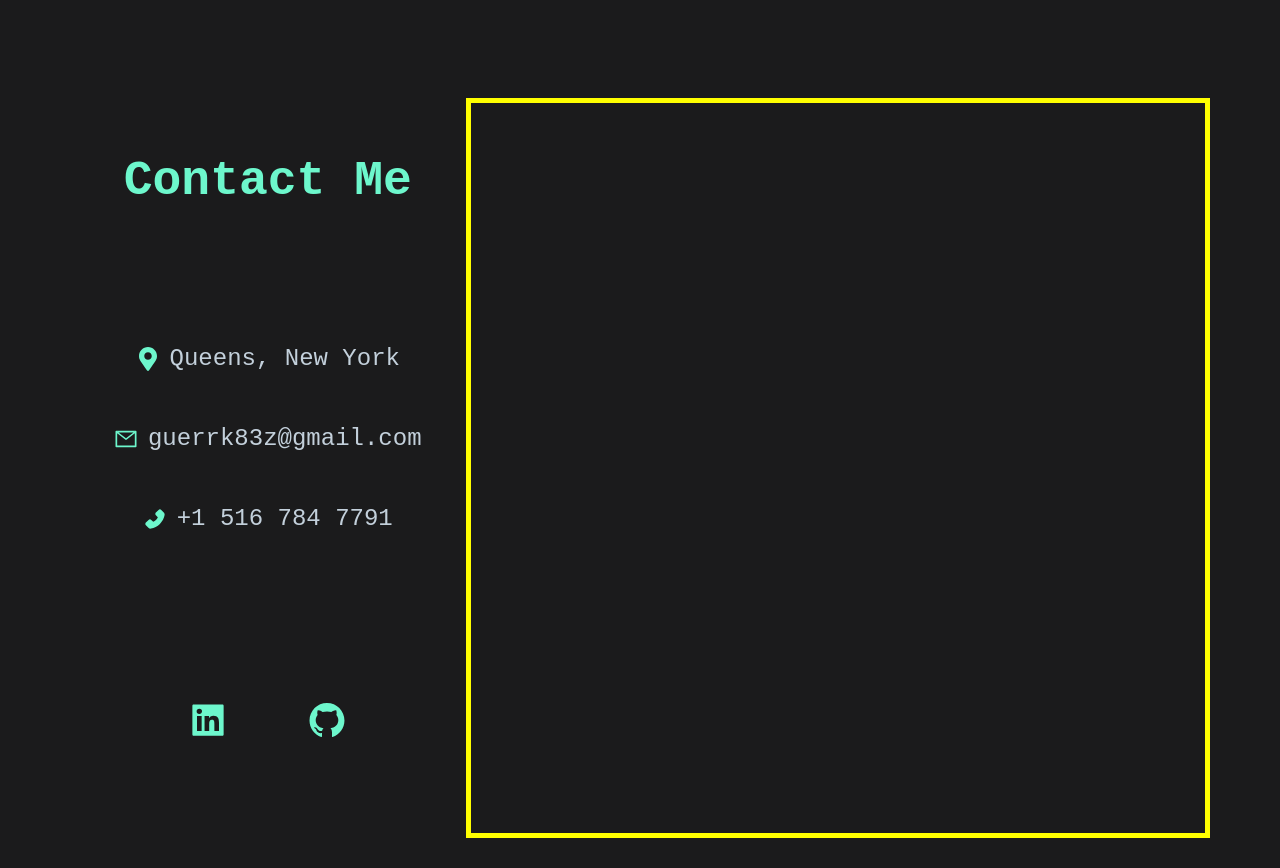
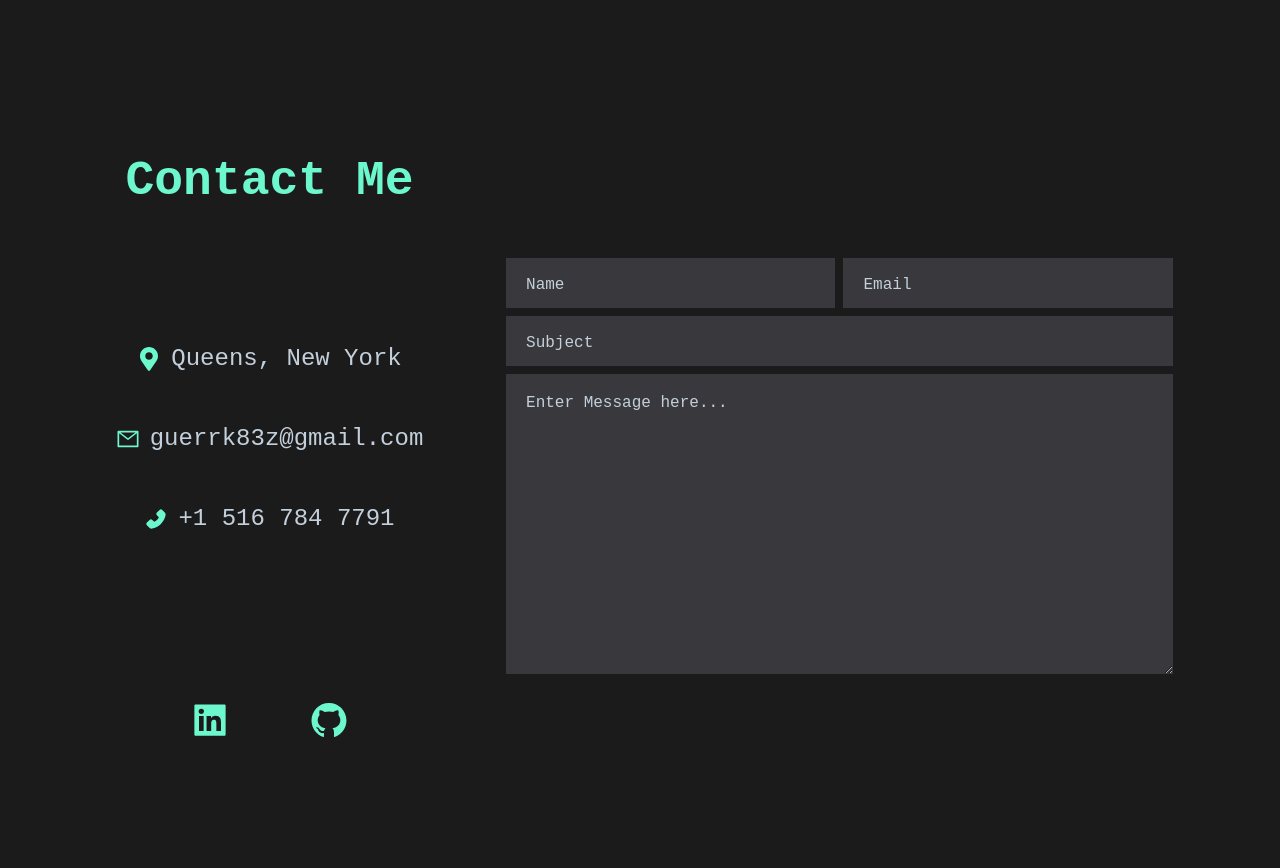
Before and after one commit to keguerrero8/Portfolio_V1, a React (Create React App) app: page / in a window 1280 px wide. Shown: the part 4331-5199 px from the top of the page. Built offline with nearby package versions, Linux system fonts and the light colour scheme.

Commit message:
styled form

```diff
--- a/src/components/Contact/Contact.js
+++ b/src/components/Contact/Contact.js
@@ -13,7 +13,12 @@ import {
     MapIcon,
     MailIcon,
     LinkedInIcon,
-    GithubIcon
+    GithubIcon,
+    FormContainer,
+    InputContainer,
+    InputSmall,
+    InputLarge,
+    TextArea
 } from './ContactElements'
 
 const Contact = () => {
@@ -42,6 +47,16 @@ const Contact = () => {
                 </ContactSocialMedia>
             </ContactLeft>
             <ContactRight>
+                <FormContainer>
+                    <InputContainer>
+                        <InputSmall placeholder="Name" name="user_name"/>
+                        <InputSmall placeholder="Email" name="user_email"/>
+                    </InputContainer>
+                    <InputContainer>
+                        <InputLarge placeholder="Subject" name="user_subject"/>
+                    </InputContainer>
+                    <TextArea placeholder="Enter Message here..." name="message"/>
+                </FormContainer>
             </ContactRight>
         </ContactWrapper>
     </ContactContainer>
--- a/src/components/Contact/ContactElements.js
+++ b/src/components/Contact/ContactElements.js
@@ -38,7 +38,10 @@ export const ContactLeft = styled.div`
 
 export const ContactRight = styled.div`
     flex: 1.3;
-    border: solid yellow 5px;
+    /* border: solid yellow 5px; */
+    display: flex;
+    justify-content: center;
+    align-items: center;
 `
 
 export const ContactInfo = styled.div`
@@ -91,3 +94,93 @@ export const LinkedInIcon = styled(AiFillLinkedin)`
 export const GithubIcon = styled(AiFillGithub)`
     color: #6df7cc;
 `
+
+export const FormContainer = styled.form`
+    /* border: solid blue 5px; */
+    width: 90%;
+`
+
+export const InputContainer = styled.div`
+    display: flex;
+    justify-content: center;
+    gap: 0.5rem;
+`
+
+export const InputSmall = styled.input`
+    width: 50%;
+    height: 50px;
+    padding: 5px 0px 0px 20px;
+    border: none;
+    font-size: 1rem;
+    background-color: #39393d;
+    color: #c3d0db;
+
+    &::placeholder{
+        color: #c3d0db;
+        transition: color 0.3s ease;
+    }
+
+    &:focus{
+        outline: none;
+        border-bottom: solid #6df7cc 1px;
+        transition: border-bottom 0.3s ease;
+    }
+
+    &:focus::placeholder{
+        color: transparent;
+    }
+
+`
+
+
+export const InputLarge = styled.input`
+    margin-top: 0.5rem;
+    width: 100%;
+    height: 50px;
+    padding: 5px 0px 0px 20px;
+    font-size: 1rem;
+    background-color: #39393d;
+    border: none;
+    color: #c3d0db;
+
+    &::placeholder{
+        color: #c3d0db;
+        transition: color 0.3s ease;
+    }
+
+    &:focus{
+        outline: none;
+        border-bottom: solid #6df7cc 1px;
+        transition: border-bottom 0.3s ease;
+    }
+
+    &:focus::placeholder{
+        color: transparent;
+    }
+`
+
+export const TextArea = styled.textarea`
+    margin-top: 0.5rem;
+    width: 100%;
+    height: 300px;
+    padding: 20px;
+    font-size: 1rem;
+    background-color: #39393d;
+    border: none;
+    color: #c3d0db;
+
+    &::placeholder{
+        color: #c3d0db;
+        transition: color 0.3s ease;
+    }
+
+    &:focus{
+        outline: none;
+        border-bottom: solid #6df7cc 1px;
+        transition: border-bottom 0.3s ease;
+    }
+
+    &:focus::placeholder{
+        color: transparent;
+    }
+`
```
